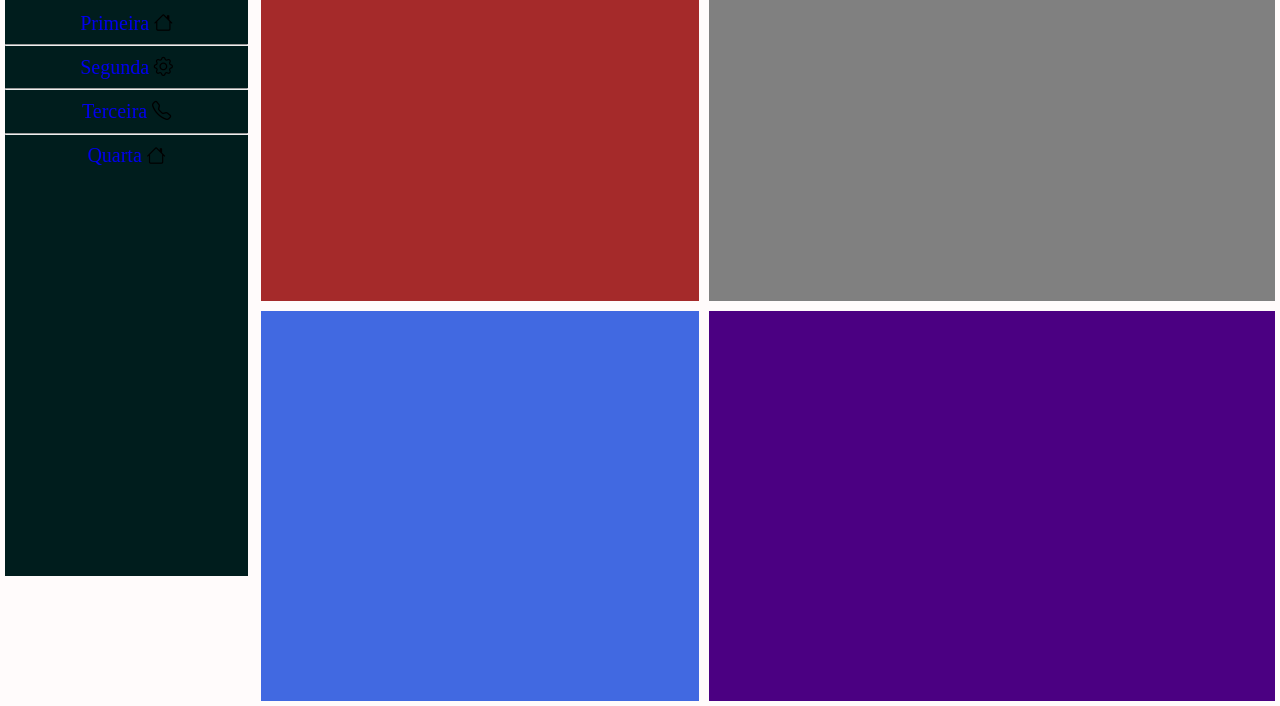
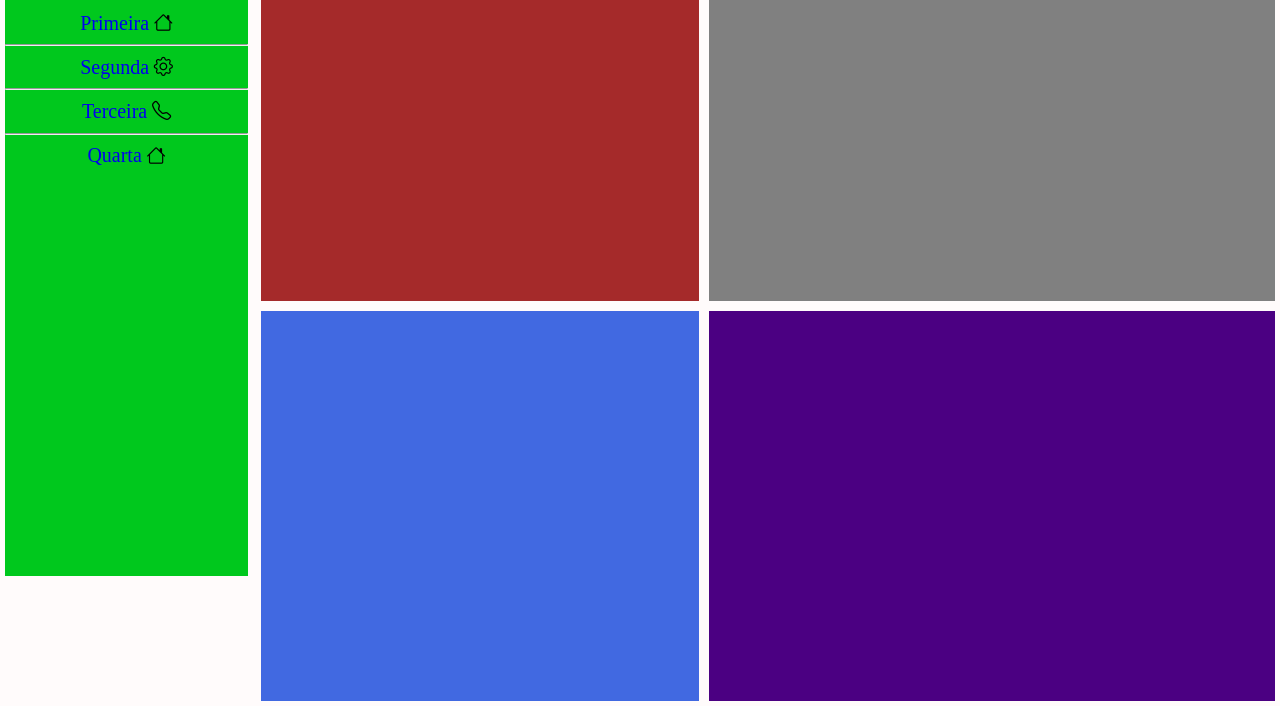
Before and after one commit to RyanFBertaglia/Search-Stocks, a plain HTML site: page index.html in a window 1280 px wide. Shown: the part 94-800 px from the top of the page. Drawn offline with nearby package versions, Linux system fonts and the light colour scheme.

Commit message:
cor verde

```diff
--- a/style.css
+++ b/style.css
@@ -26,7 +26,7 @@ body{
         min-height: 800px;
     }
     #a{
-        background-color: rgb(0, 29, 29);
+        background-color: rgb(0, 200, 29);
         min-width: 5px;
         grid-area: a;
         margin: 5px;
```
